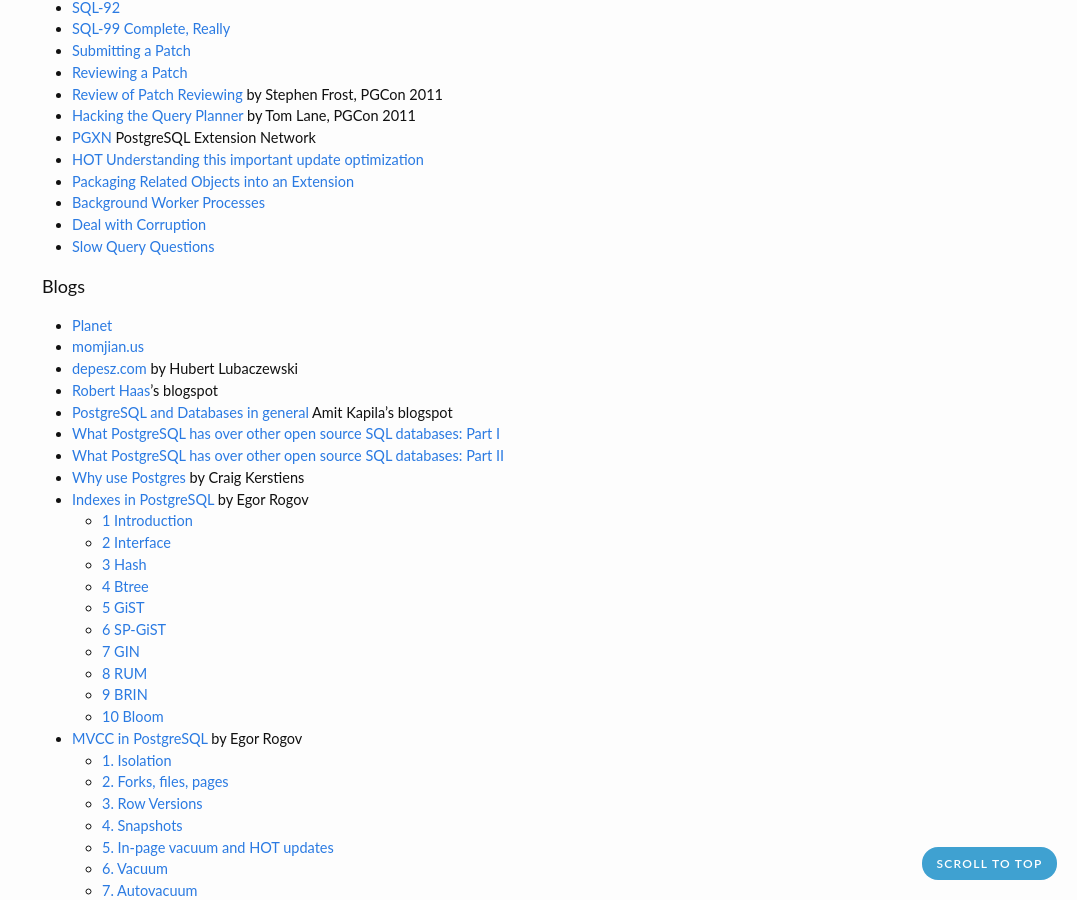
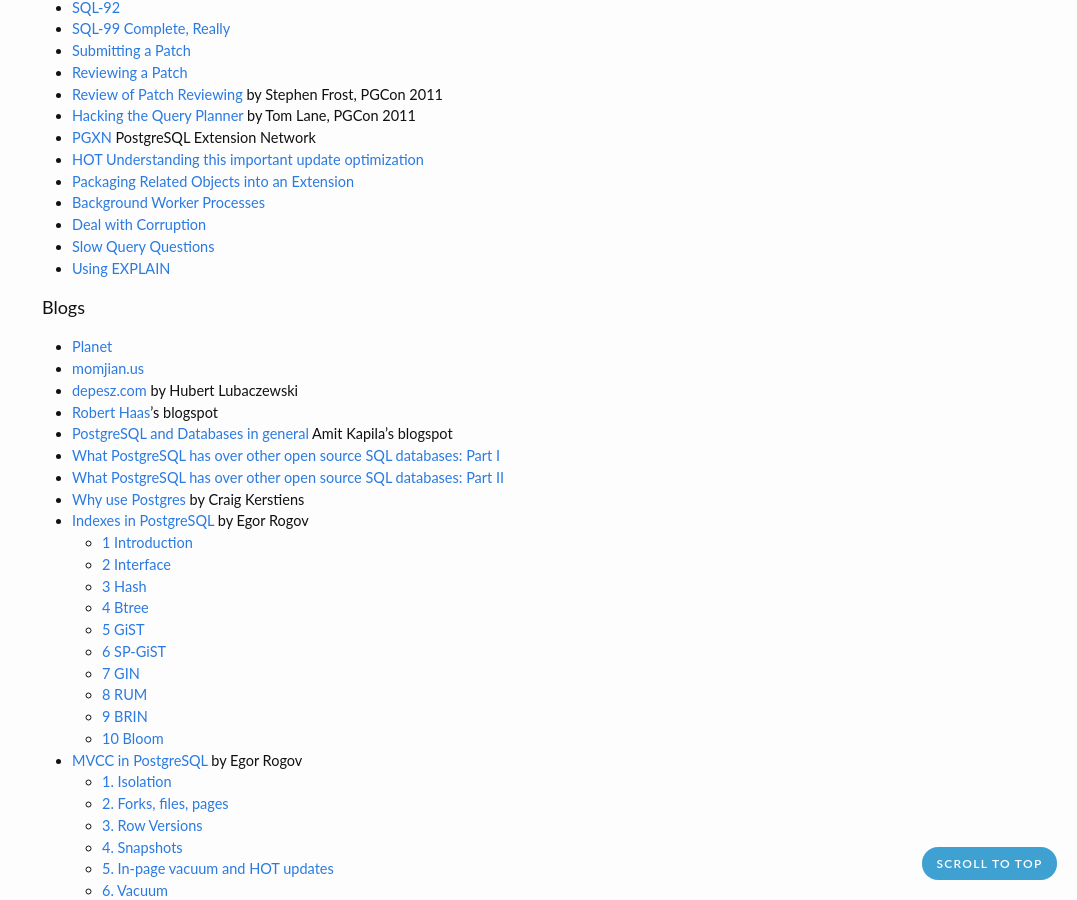
Before and after one commit to zhjwpku/zhjwpku.github.io, a Jekyll site: the page built from _posts/2022-07-12-awesome-postgres.md, in a window 1280 px wide and 900 px high, scrolled down 372 px. Shown: the whole window, without its empty margins (203-1280 px from the left). Built offline with Jekyll 4.4.1, drawn with Linux system fonts in a browser that asks for light colours; comment, search, counter and statistics services are not loaded.

Commit message:
Using EXPLAIN
Signed-off-by: Junwang Zhao <zhjwpku@gmail.com>

```diff
--- a/_posts/2022-07-12-awesome-postgres.md
+++ b/_posts/2022-07-12-awesome-postgres.md
@@ -28,6 +28,7 @@
 - [Background Worker Processes](https://www.postgresql.org/docs/current/bgworker.html)
 - [Deal with Corruption](https://wiki.postgresql.org/wiki/Corruption)
 - [Slow Query Questions](https://wiki.postgresql.org/wiki/Slow_Query_Questions)
+- [Using EXPLAIN](https://wiki.postgresql.org/wiki/Using_EXPLAIN)
 
 <h4>Blogs</h4>
 
```
